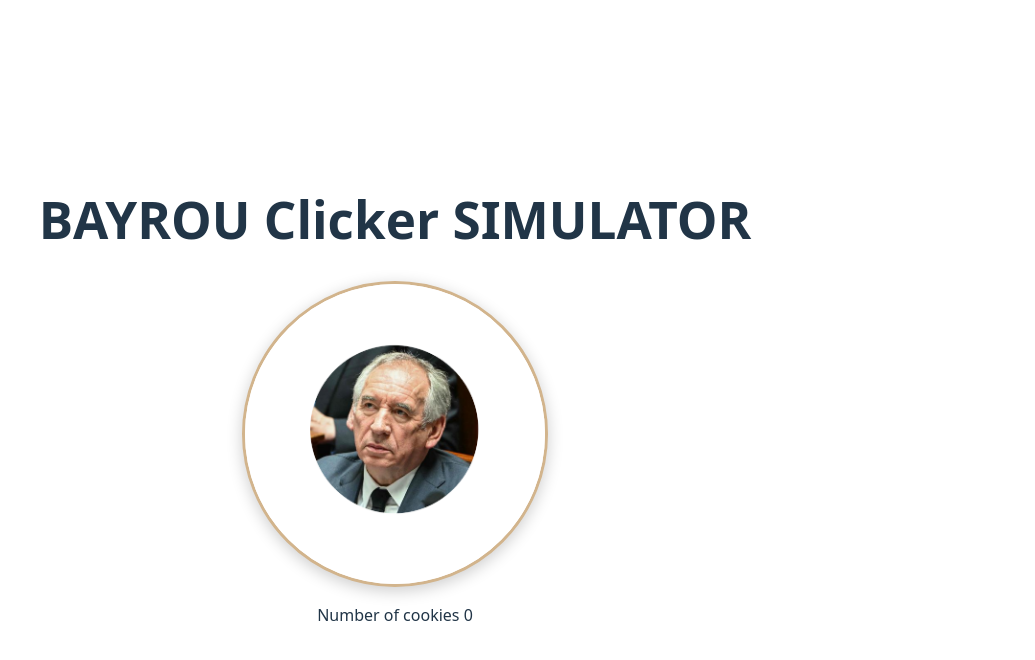
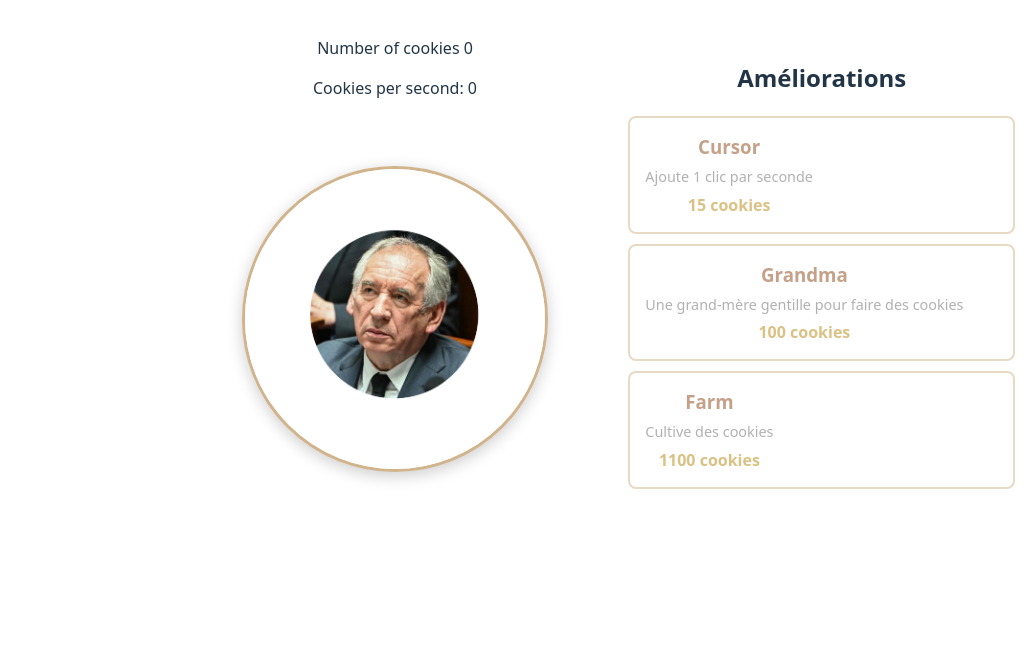
Before and after one commit to GorgorQ/Cookie-Clicker, a Vue app: page / in a window 1280 px wide. Shown: the top 660 px of the page, without its empty margins (245-1280 px from the left). Built offline with nearby package versions, Linux system fonts and the light colour scheme.

Commit message:
le début

```diff
--- a/src/App.vue
+++ b/src/App.vue
@@ -1,50 +1,140 @@
 <template>
-  <h1>BAYROU Clicker SIMULATOR</h1>
-  <div class="BAYROU">
-    <img class="cookie-btn" src="./assets/image.png" @click="count++" alt="Cookie">
-  </div>
-  <div>
-    <p>Number of cookies {{ count }}</p>
+  <div class="container">
+    <section class="left">
+      <!-- Contenu à définir -->
+    </section>
+    <section class="center">
+      <div class="cookies-stats">
+        <p>Number of cookies {{ count }}</p>
+        <p>Cookies per second: {{ cookiesPerSecond }}</p>
+      </div>
+      <img class="cookie-btn" src="./assets/image.png" @click="count++" alt="Cookie">
+    </section>
+    <section class="right">
+      <Upgrades :cookies="count" :upgrades="upgrades" @buy-upgrade="buyUpgrade" />
+    </section>
   </div>
 </template>
 
 <script setup>
-  import { ref } from "vue"
-  const count = ref(0)
+import { ref, computed, onMounted, onUnmounted } from "vue"
+import Upgrades from "./components/Upgrades.vue"
+
+const count = ref(0)
+
+const upgrades = ref([
+  {
+    id: 1,
+    name: "Cursor",
+    description: "Ajoute 1 clic par seconde",
+    basePrice: 15,
+    price: 15,
+    owned: 0,
+    cps: 1
+  },
+  {
+    id: 2,
+    name: "Grandma",
+    description: "Une grand-mère gentille pour faire des cookies",
+    basePrice: 100,
+    price: 100,
+    owned: 0,
+    cps: 10
+  },
+  {
+    id: 3,
+    name: "Farm",
+    description: "Cultive des cookies",
+    basePrice: 1100,
+    price: 1100,
+    owned: 0,
+    cps: 15
+  }
+])
+
+const cookiesPerSecond = computed(() => {
+  return upgrades.value.reduce((total, upgrade) => {
+    return total + (upgrade.owned * upgrade.cps)
+  }, 0)
+})
+
+const buyUpgrade = (upgradeId) => {
+  const upgrade = upgrades.value.find(u => u.id === upgradeId)
+  if (upgrade && count.value >= upgrade.price) {
+    count.value -= upgrade.price
+    upgrade.owned++
+    upgrade.price = Math.floor(upgrade.basePrice * Math.pow(1.15, upgrade.owned))
+  }
+}
+
+let interval = null
+
+onMounted(() => {
+  interval = setInterval(() => {
+    count.value += cookiesPerSecond.value
+  }, 1000)
+})
+
+onUnmounted(() => {
+  if (interval) {
+    clearInterval(interval)
+  }
+})
 </script>
 
 <style>
+@import './style.css';
 
-
-.BAYROU {
-  width: 300px;
+html, body, #app {
+  height: 100%;
+  margin: 0;
+  padding: 0;
+  box-sizing: border-box;
+}
+.container {
   display: flex;
-  justify-content: center;
+  min-height: 100vh;
+  height: 100vh;
+  width: 100vw;
+  min-width: 100vw;
+  overflow: hidden;
+}
+.left, .center, .right {
+  flex: 1;
+  display: flex;
+  flex-direction: column;
   align-items: center;
-  margin: 0 auto;
+  justify-content: flex-start;
+  min-width: 0;
+  padding: 20px;
 }
-
+.center {
+  gap: 50px;
+}
+.cookies-stats {
+  text-align: center;
+}
 .cookie-btn {
   width: 300px;
-  height: 300px;
+  height: auto;
   border-radius: 50%;
   box-shadow: 0 4px 16px rgba(0,0,0,0.2);
   cursor: pointer;
-  transition: transform 0.2s, box-shadow 0.2s;
   border: 3px solid #d2b48c;
   background: #fff;
+  transition: transform 0.1s, box-shadow 0.1s, border-color 0.1s;
 }
-
 .cookie-btn:hover {
   transform: scale(1.08);
   box-shadow: 0 8px 32px rgba(0,0,0,0.3);
   border-color: #e2c48c;
 }
-
 .cookie-btn:active {
   transform: scale(0.95);
   box-shadow: 0 2px 8px rgba(0,0,0,0.2);
   border-color: #b8860b;
   filter: brightness(0.95);
 }
+
+
 </style>
--- /dev/null
+++ b/src/components/CookieClicker.vue
@@ -0,0 +1,49 @@
+<template>
+  <div class="cookie-clicker-container">
+    <h1>BAYROU Clicker SIMULATOR</h1>
+    <img class="cookie-btn" src="../assets/image.png" @click="$emit('click')" alt="Cookie">
+    <p>Number of cookies {{ count }}</p>
+  </div>
+</template>
+
+<script setup>
+defineProps({
+  count: {
+    type: Number,
+    required: true
+  }
+})
+
+defineEmits(['click'])
+</script>
+
+<style scoped>
+.cookie-clicker-container {
+  display: flex;
+  flex-direction: column;
+  align-items: center;
+  justify-content: center;
+}
+
+.cookie-btn {
+  width: 300px;
+  height: auto;
+  border-radius: 50%;
+  box-shadow: 0 4px 16px rgba(0,0,0,0.2);
+  cursor: pointer;
+  border: 3px solid #d2b48c;
+  background: #fff;
+  transition: transform 0.1s, box-shadow 0.1s, border-color 0.1s;
+}
+.cookie-btn:hover {
+  transform: scale(1.08);
+  box-shadow: 0 8px 32px rgba(0,0,0,0.3);
+  border-color: #e2c48c;
+}
+.cookie-btn:active {
+  transform: scale(0.95);
+  box-shadow: 0 2px 8px rgba(0,0,0,0.2);
+  border-color: #b8860b;
+  filter: brightness(0.95);
+}
+</style>
--- /dev/null
+++ b/src/components/UpgradeItem.vue
@@ -0,0 +1,81 @@
+<template>
+  <div class="upgrade-item" :class="{ disabled: !canAfford }" @click="buyUpgrade">
+    <div class="upgrade-info">
+      <h3>{{ name }}</h3>
+      <p>{{ description }}</p>
+      <span class="price">{{ price }} cookies</span>
+    </div>
+    <div class="upgrade-count" v-if="owned > 0">{{ owned }}</div>
+  </div>
+</template>
+
+<script setup>
+const props = defineProps({
+  name: String,
+  description: String,
+  price: Number,
+  owned: Number,
+  canAfford: Boolean
+})
+
+const emit = defineEmits(['buy'])
+
+const buyUpgrade = () => {
+  if (props.canAfford) {
+    emit('buy')
+  }
+}
+</script>
+
+<style scoped>
+.upgrade-item {
+  display: flex;
+  justify-content: space-between;
+  align-items: center;
+  padding: 15px;
+  border: 2px solid #d2b48c;
+  border-radius: 8px;
+  background: #fff;
+  cursor: pointer;
+  transition: all 0.2s;
+}
+
+.upgrade-item:hover:not(.disabled) {
+  background: #f5f5dc;
+  border-color: #b8860b;
+  transform: translateY(-2px);
+}
+
+.upgrade-item.disabled {
+  opacity: 0.5;
+  cursor: not-allowed;
+}
+
+.upgrade-info h3 {
+  margin: 0 0 5px 0;
+  color: #8b4513;
+}
+
+.upgrade-info p {
+  margin: 0 0 5px 0;
+  font-size: 0.9em;
+  color: #666;
+}
+
+.price {
+  font-weight: bold;
+  color: #b8860b;
+}
+
+.upgrade-count {
+  background: #d2b48c;
+  color: white;
+  border-radius: 50%;
+  width: 30px;
+  height: 30px;
+  display: flex;
+  align-items: center;
+  justify-content: center;
+  font-weight: bold;
+}
+</style>
--- /dev/null
+++ b/src/components/Upgrades.vue
@@ -0,0 +1,68 @@
+<template>
+  <div class="upgrades-container">
+    <h2>Améliorations</h2>
+    <div class="upgrades-list">
+      <UpgradeItem
+        v-for="upgrade in upgrades"
+        :key="upgrade.id"
+        :name="upgrade.name"
+        :description="upgrade.description"
+        :price="upgrade.price"
+        :owned="upgrade.owned"
+        :canAfford="cookies >= upgrade.price"
+        @buy="$emit('buy-upgrade', upgrade.id)"
+      />
+    </div>
+  </div>
+</template>
+
+<script setup>
+import UpgradeItem from './UpgradeItem.vue'
+
+defineProps({
+  cookies: {
+    type: Number,
+    default: 0
+  },
+  upgrades: {
+    type: Array,
+    default: () => []
+  }
+})
+
+defineEmits(['buy-upgrade'])
+</script>
+
+<style scoped>
+.upgrades-container {
+  width: 100%;
+  padding: 20px;
+}
+
+.upgrades-list {
+  display: flex;
+  flex-direction: column;
+  gap: 10px;
+}
+</style>
+    id: 3,
+    name: "Farm",
+    description: "Cultive des cookies",
+    price: 1100,
+    owned: 0
+  }
+])
+
+
+<style scoped>
+.upgrades-container {
+  width: 100%;
+  padding: 20px;
+}
+
+.upgrades-list {
+  display: flex;
+  flex-direction: column;
+  gap: 10px;
+}
+</style>
```
Also changed, not shown: src/components/HelloWorld.vue (deleted, +0 -43 lines).
